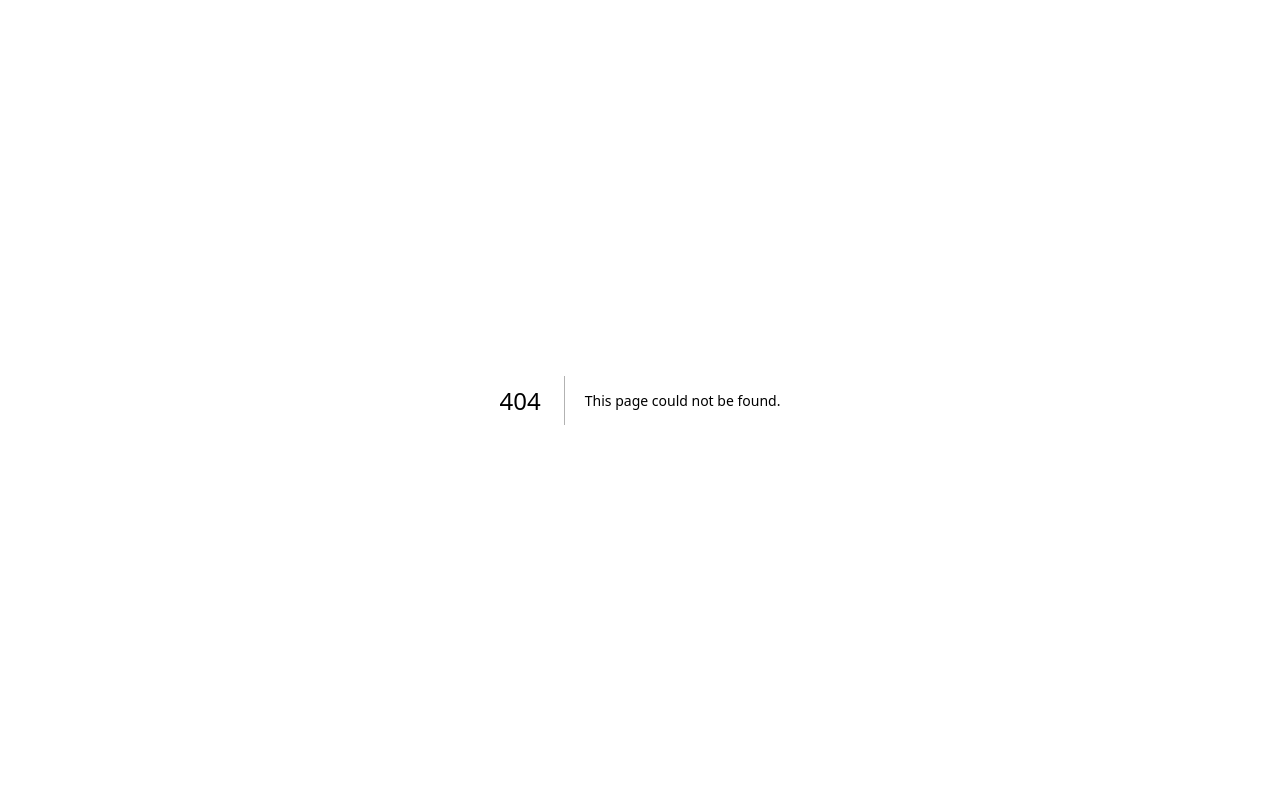
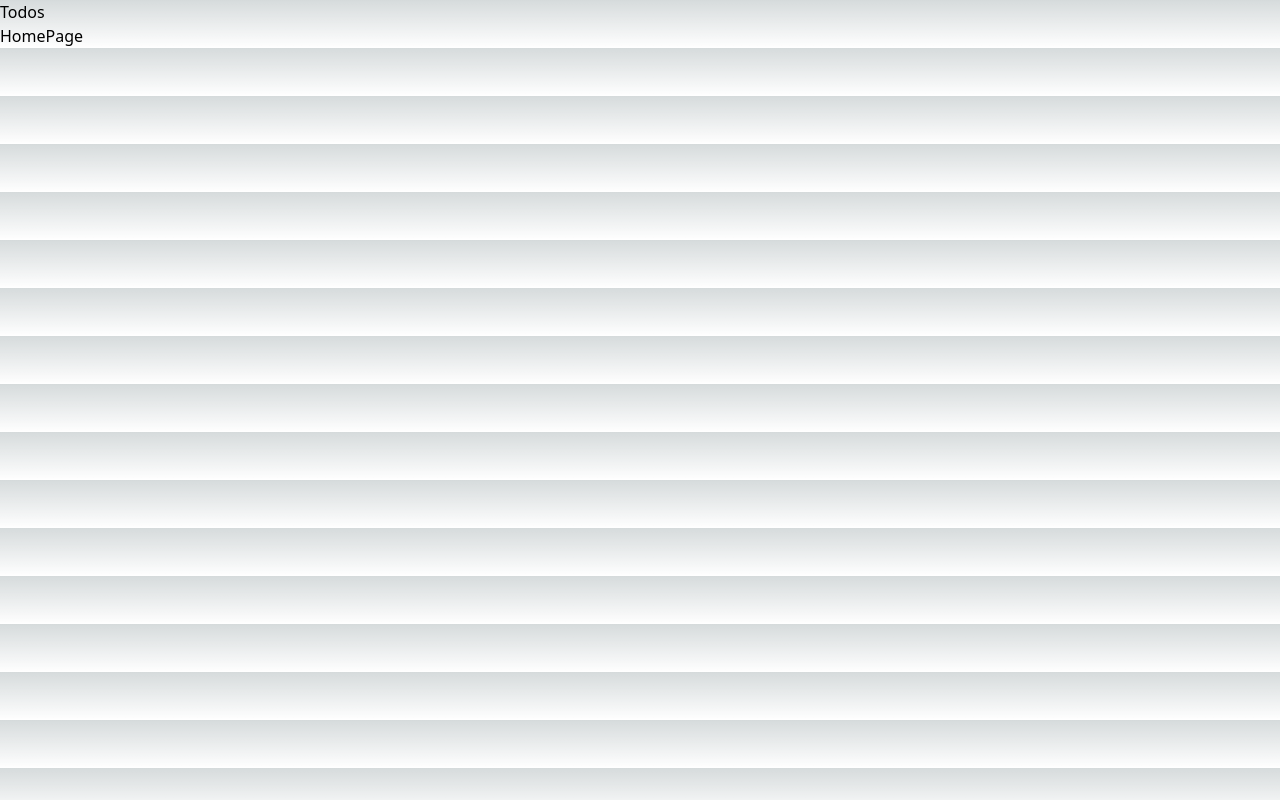
Before and after one commit to Lugdu84/first-project-for-mentoring, a Next.js app: page /todos in a window 1280 px wide. Before the commit this address had no page. Built offline with nearby package versions, Linux system fonts and the light colour scheme.

Commit message:
add page for Todo

```diff
--- /dev/null
+++ b/src/pages/todos.jsx
@@ -0,0 +1,10 @@
+import Link from "next/link";
+
+export default function Todos() {
+	return (
+		<div>
+			<h1>Todos</h1>
+			<Link href={"/"}>HomePage</Link>
+		</div>
+	);
+}
```
